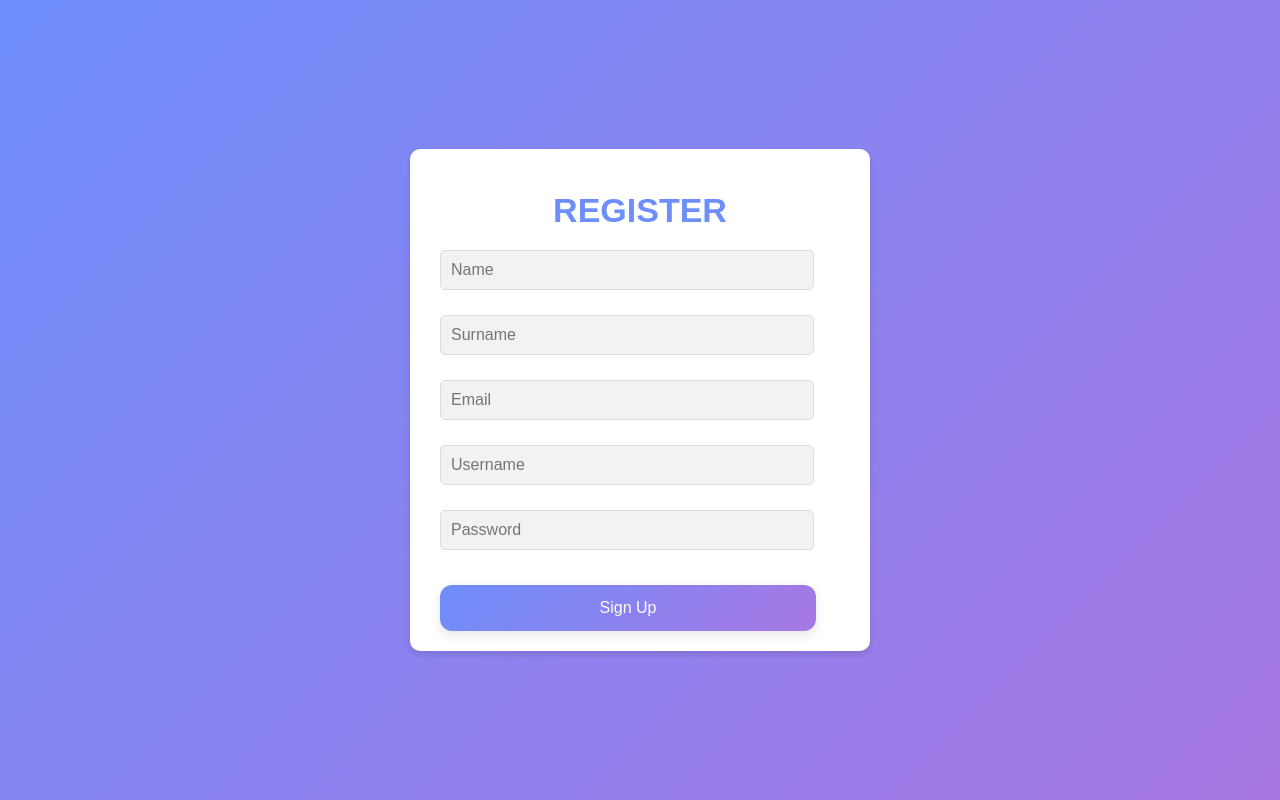
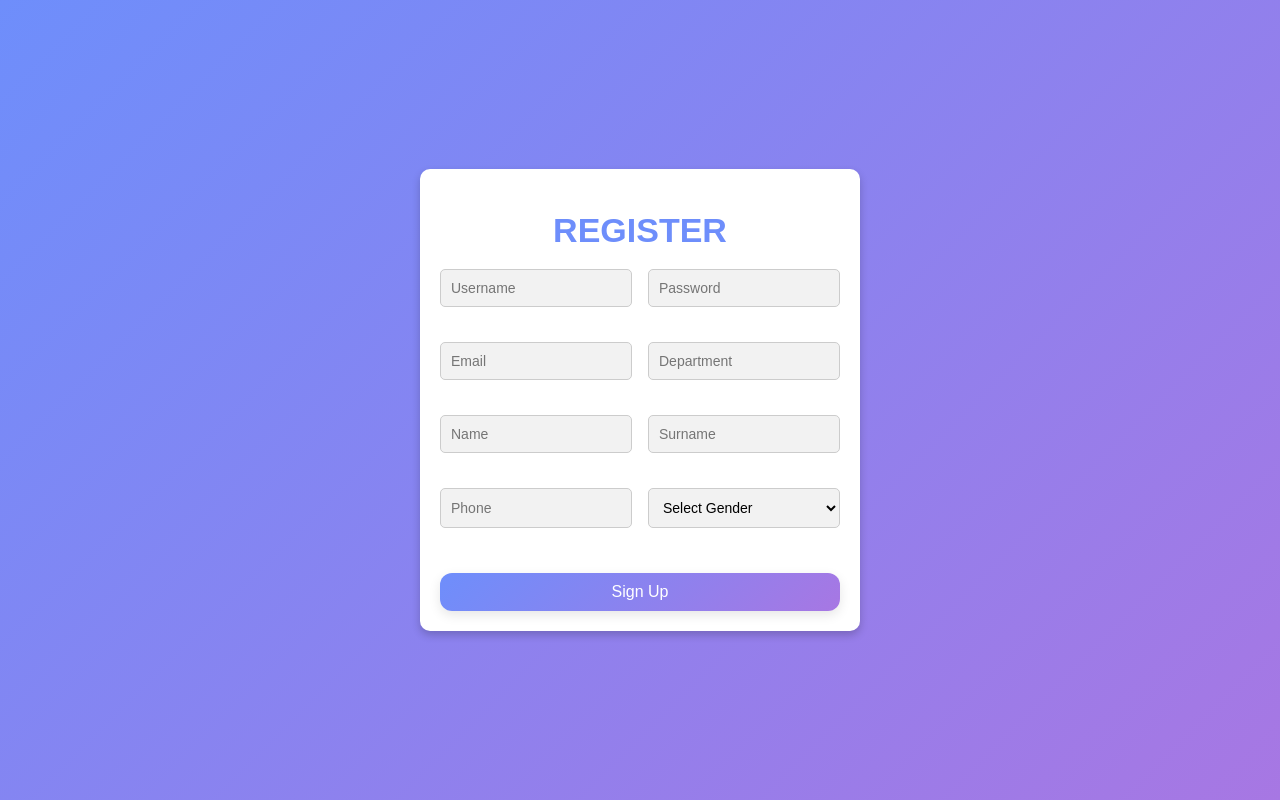
Before and after one commit to pinarnurdemirtas/quizify, a React (Vite) app in the folder front/: page /register in a window 1280 px wide. Built offline with nearby package versions, Linux system fonts and the light colour scheme.

Commit message:
register

```diff
--- a/front/src/Component/Register.jsx
+++ b/front/src/Component/Register.jsx
@@ -1,14 +1,17 @@
 import React, { useState } from "react";
-import { Link, useNavigate } from "react-router-dom";
+import { useNavigate } from "react-router-dom";
 import axios from "axios";
-import "./register.css"; // Eğer ayrı bir CSS dosyası varsa
+import "./Register.css"; // Eğer ayrı bir CSS dosyası varsa
 
 const Register = () => {
     const [name, setName] = useState("");
     const [surname, setSurname] = useState("");
     const [email, setEmail] = useState("");
+    const [department, setDepartment] = useState("");
     const [username, setUsername] = useState("");
     const [password, setPassword] = useState("");
+    const [gender, setGender] = useState("");
+    const [phone, setPhone] = useState("");
     const [error, setError] = useState(null);
     const navigate = useNavigate();
 
@@ -19,8 +22,11 @@ const Register = () => {
             name,
             surname,
             email,
+            department,
             username,
             password,
+            gender,
+            phone,
         };
 
         try {
@@ -46,6 +52,43 @@ const Register = () => {
                 {error && <div className="error-message">{error}</div>}
 
                 <form onSubmit={handleRegister}>
+                    <div className="input-pair">
+                        <input
+                            type="text"
+                            placeholder="Username"
+                            value={username}
+                            onChange={(e) => setUsername(e.target.value)}
+                            className="input-field"
+                            required
+                        />
+                        <input
+                            type="password"
+                            placeholder="Password"
+                            value={password}
+                            onChange={(e) => setPassword(e.target.value)}
+                            className="input-field"
+                            required
+                        />
+                    </div>
+                    <div className="input-pair">
+                        <input
+                            type="email"
+                            placeholder="Email"
+                            value={email}
+                            onChange={(e) => setEmail(e.target.value)}
+                            className="input-field"
+                            required
+                        />
+                        <input
+                            type="text"
+                            placeholder="Department"
+                            value={department}
+                            onChange={(e) => setDepartment(e.target.value)}
+                            className="input-field"
+                            required
+                        />
+                    </div>
+                    <div className="input-pair">
                         <input
                             type="text"
                             placeholder="Name"
@@ -62,30 +105,29 @@ const Register = () => {
                             className="input-field"
                             required
                         />
+                    </div>
+                    <div className="input-pair">
                         <input
-                        type="email"
-                        placeholder="Email"
-                        value={email}
-                        onChange={(e) => setEmail(e.target.value)}
+                            type="tel"
+                            placeholder="Phone"
+                            value={phone}
+                            onChange={(e) => setPhone(e.target.value)}
                             className="input-field"
                             required
                         />
-                    <input
-                        type="text"
-                        placeholder="Username"
-                        value={username}
-                        onChange={(e) => setUsername(e.target.value)}
+                        <select
+                            value={gender}
+                            onChange={(e) => setGender(e.target.value)}
                             className="input-field"
                             required
-                    />
-                    <input
-                        type="password"
-                        placeholder="Password"
-                        value={password}
-                        onChange={(e) => setPassword(e.target.value)}
-                        className="input-field"
-                        required
-                    />
+                        >
+                            <option value="">Select Gender</option>
+                            <option value="male">Male</option>
+                            <option value="female">Female</option>
+                            <option value="other">Other</option>
+                        </select>
+                    </div>
+
                     <button type="submit" className="register-button">Sign Up</button>
                 </form>
 
--- a/front/src/Component/register.css
+++ b/front/src/Component/register.css
@@ -1,63 +1,52 @@
-/* Genel stil ayarları */
-body {
-    font-family: 'Poppins', sans-serif;
-    background: linear-gradient(135deg, #6e8efb, #a777e3);
-    margin: 0;
+.register-card {
+    width: 400px;
+    margin: 50px auto;
     padding: 20px;
-    display: flex;
-    justify-content: center;
-    height: 100vh;
-    overflow: hidden;
-    align-items: center;
-    height: 100vh;
-    transition: all 0.3s ease;
+    box-shadow: 0 4px 8px rgba(0, 0, 0, 0.2);
+    border-radius: 10px;
+    background-color: #fff;
 }
 
-/* Kart görünümü */
-.register-card {
-    background-color: #ffffff;
-    border-radius: 10px;
-    box-shadow: 0 4px 6px rgba(0, 0, 0, 0.1);
-    width: 400px;
-    padding: 20px 30px;
+.register-form {
+    display: flex;
+    flex-direction: column;
+    align-items: center;
 }
 
-
-/* Başlık */
 .register-title {
     font-size: 34px; /* Başlık büyütüldü */
     font-weight: 700;
     margin-bottom: 10px;
     color: #6e8efb;
     text-transform: uppercase; /* Başlık yazısı büyük harf */
-    text-align: center
+    text-align: center; /* Ortala */
 }
 
-/* Form alanı */
-.register-form form {
-    display: flex;
-    flex-direction: column;
+.error-message {
+    color: red;
+    margin-bottom: 10px;
+    text-align: center;
 }
 
-/* Input alanı */
-.input-field {
-    padding: 10px;
-    font-size: 16px;
-    border: 1px solid #ddd;
-    border-radius: 5px;
+.input-pair {
+    display: flex;
+    justify-content: space-between;
+    width: 100%;
     margin-bottom: 15px;
-    transition: all 0.3s ease;
 }
 
-.input-field:focus {
-    border-color: #007bff;
-    outline: none;
+.input-field {
+    width: 48%;
+    padding: 10px;
+    font-size: 14px;
+    border: 1px solid #ccc;
+    border-radius: 5px;
+    box-sizing: border-box;
 }
 
-/* Buton */
 .register-button {
-    width: 94%;
-    padding: 14px;
+    width: 100%;
+    padding: 10px;
     margin-top: 20px;
     background: linear-gradient(135deg, #6e8efb, #a777e3);
     color: white;
@@ -69,32 +58,7 @@ body {
     box-shadow: 0 4px 12px rgba(0, 0, 0, 0.1);
 }
 
-.login-button:hover {
+.register-button:hover {
     background: linear-gradient(135deg, #5e7ceb, #9068e3);
-    transform: translateY(-5px); /* Hoverda yukarı kayma efekti */
+    transform: translateY(-5px); /* Hoverda yukarı kayma efekti */
 }
-
-/* Hata mesajı */
-.error-message {
-    color: red;
-    font-size: 14px;
-    margin-bottom: 10px;
-    text-align: center;
-}
-
-/* Login yönlendirme */
-.login-link {
-    text-align: center;
-    margin-top: 15px;
-    font-size: 14px;
-}
-
-.login-link-text {
-    color: #007bff;
-    text-decoration: none;
-    font-weight: bold;
-}
-
-.login-link-text:hover {
-    text-decoration: underline;
-}
```
Lines whose indentation alone changed are shown as unchanged.
